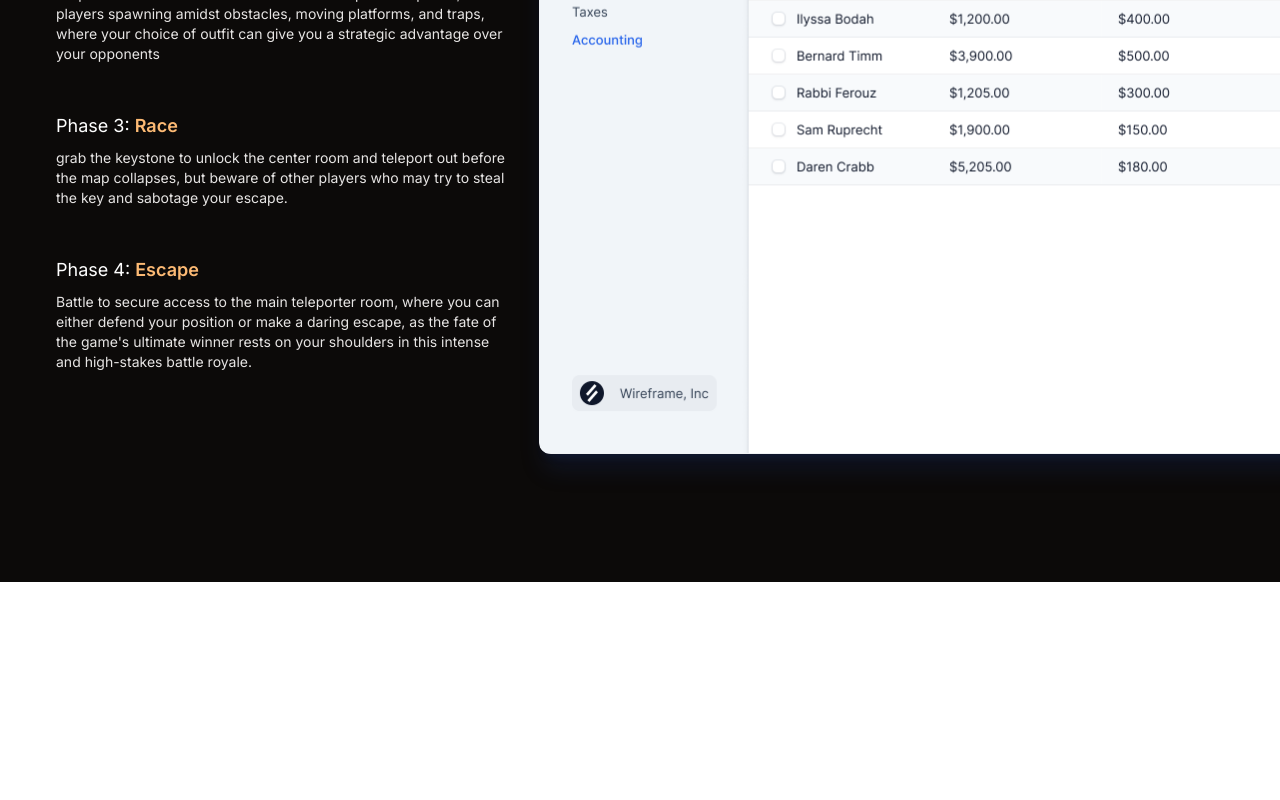
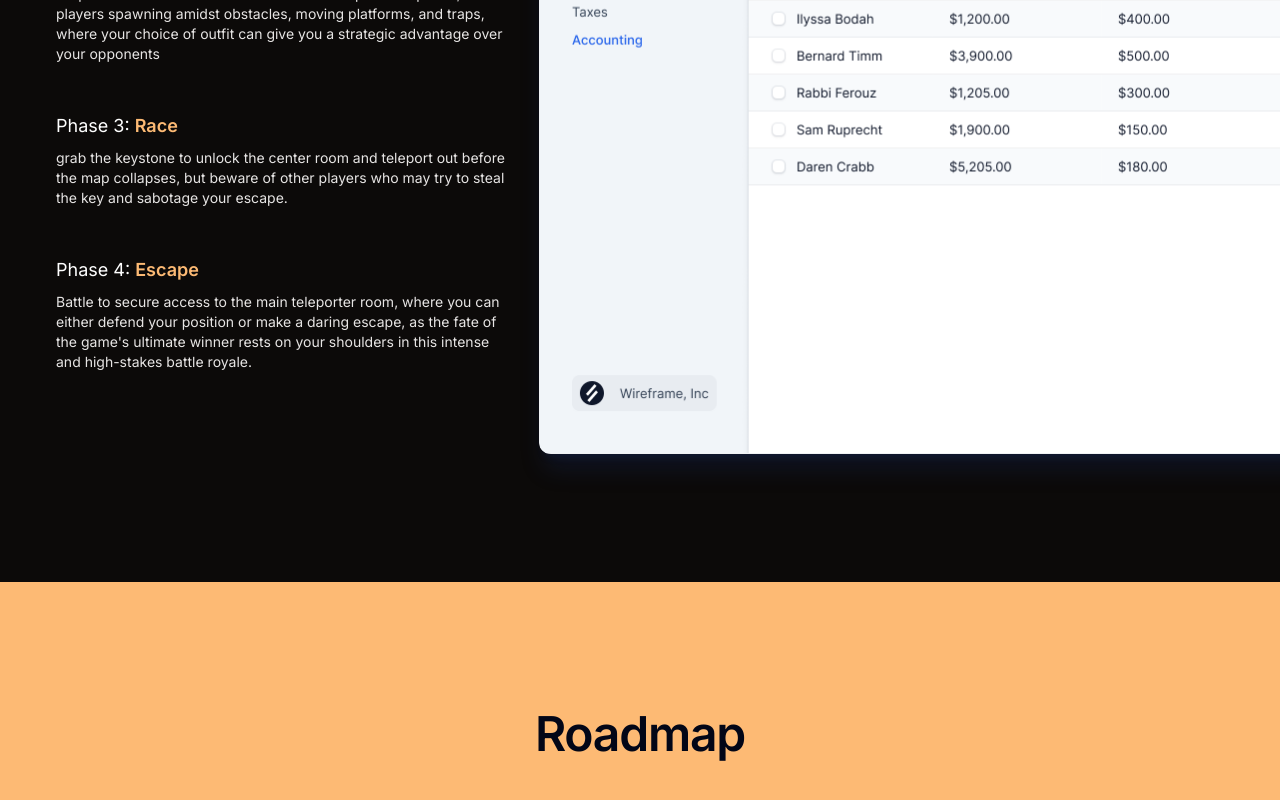
Before and after one commit to brodiecc/chainz-unleashed-website, a Next.js app: page / in a window 1280 px wide. Shown: the part 1437-2237 px from the top of the page. Before the commit the page ends 2019 px from the top, so only its background shows below. Built offline with nearby package versions, Linux system fonts and the light colour scheme.

Commit message:
Added roadmap header

```diff
--- a/src/components/Roadmap.tsx
+++ b/src/components/Roadmap.tsx
@@ -1,3 +1,22 @@
+import { Container } from "@/components/Container";
+
 export default function Roadmap() {
-  return <section id="Roadmap"></section>;
+  return (
+    <section
+      id="Roadmap"
+      aria-label="Production roadmap of the game."
+      className="relative overflow-hidden bg-orange-300 pt-20 pb-28 sm:py-32"
+    >
+      <Container>
+        <div
+          id="roadmap"
+          className="max-w-2xl md:mx-auto md:text-center xl:max-w-none"
+        >
+          <h2 className="font-display text-3xl tracking-tight text-slate-950 sm:text-4xl md:text-5xl font-semibold">
+            Roadmap
+          </h2>
+        </div>
+      </Container>
+    </section>
+  );
 }
```
